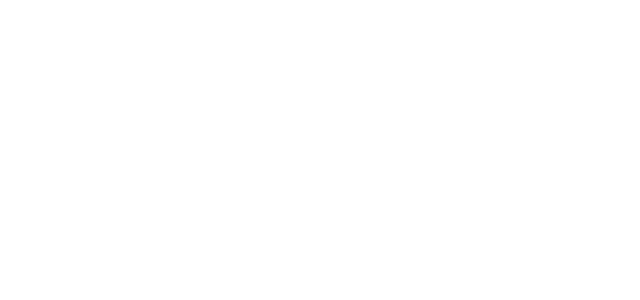
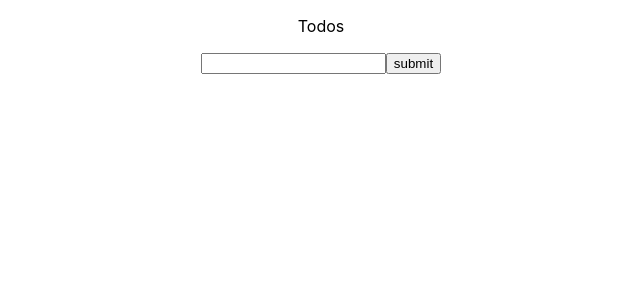
Before and after one commit to aubinleyoung/todo-list, a React (Create React App) app: page / in a window 1280 px wide. Shown: the top 300 px of the page, without its empty margins (319-959 px from the left). Built offline with nearby package versions, Linux system fonts and the light colour scheme.

Commit message:
Handle todo events

```diff
--- a/package.json
+++ b/package.json
@@ -6,6 +6,7 @@
     "@testing-library/jest-dom": "^5.16.5",
     "@testing-library/react": "^13.4.0",
     "@testing-library/user-event": "^13.5.0",
+    "prop-types": "^15.8.1",
     "react": "^18.2.0",
     "react-dom": "^18.2.0",
     "react-scripts": "5.0.1",
--- a/src/App.css
+++ b/src/App.css
@@ -1,39 +1,12 @@
 .App {
   text-align: center;
 }
-
-.App-logo {
-  height: 40vmin;
-  pointer-events: none;
+input{
+  width:auto ;
 }
-
-@media (prefers-reduced-motion: no-preference) {
-  .App-logo {
-    animation: App-logo-spin infinite 20s linear;
-  }
+.items-container{
+  width: 50%;
+  height: auto;
+  background: gray;
+  margin: auto;
 }
-
-.App-header {
-  background-color: #282c34;
-  min-height: 100vh;
-  display: flex;
-  flex-direction: column;
-  align-items: center;
-  justify-content: center;
-  font-size: calc(10px + 2vmin);
-  color: white;
-}
-
-.App-link {
-  color: #61dafb;
-}
-
-@keyframes App-logo-spin {
-  from {
-    transform: rotate(0deg);
-  }
-
-  to {
-    transform: rotate(360deg);
-  }
-}
--- a/src/App.js
+++ b/src/App.js
@@ -1,8 +1,24 @@
 import './App.css';
+import TodoForm from './components/TodoForm';
+import TodosList from './components/TodoList';
+import React, { useState } from 'react';
 
 function App() {
+  const [todos, setTodos] = useState([]);
+
+  function addTodo(todo) {
+    setTodos([todo, ...todos]);
+  }
+
   return (
-    <div className="App" />
+    <div className="App">
+      <header className="App-header">
+        <p>Todos</p>
+        <TodoForm addTodo={addTodo} />
+        <TodosList todos={todos} />
+      </header>
+
+    </div>
   );
 }
 
--- /dev/null
+++ b/src/components/Todo.js
@@ -0,0 +1,12 @@
+import React from 'react';
+
+function Todo({ todo }) {
+  return (
+    <div style={{ display: 'flex' }}>
+      <input type="checkbox" />
+      <li style={{ color: 'white', textDecoration: todo.completed ? 'line-trough' : null }}>{todo.task}</li>
+      <button type="submit">X</button>
+    </div>
+  );
+}
+export default Todo;
--- /dev/null
+++ b/src/components/TodoForm.js
@@ -0,0 +1,27 @@
+import React, { useState } from 'react';
+
+function TodoForm({ addTodo }) {
+  const [todo, setTodo] = useState({
+    id: '',
+    task: '',
+    completed: false,
+  });
+  function handleTaskInputChange(e) {
+    setTodo({ ...todo, task: e.target.value });
+  }
+  function handleSubmit(e) {
+    e.preventDefault();
+    if (todo.task.tirm()) {
+      addTodo({ ...todo, id: uuid.v4() });
+      // reset task input
+      setTodo({ ...todo, task: '' });
+    }
+  }
+  return (
+    <form action="" onSubmit={handleSubmit}>
+      <input type="text" name="task" id="task" value={todo.task} onChange={handleTaskInputChange} />
+      <button type="submit">submit</button>
+    </form>
+  );
+}
+export default TodoForm;
--- /dev/null
+++ b/src/components/TodoList.js
@@ -0,0 +1,11 @@
+import React from 'react';
+import Todo from './Todo';
+
+const TodosList = ({ todos }) => (
+  <ul>
+    {todos.map((todo) => (
+      <Todo key={todo.id} todo={todo} />
+    ))}
+  </ul>
+);
+export default TodosList;
```
Also changed, not shown: 1 other file (tests, documents, lock files or other folders).
